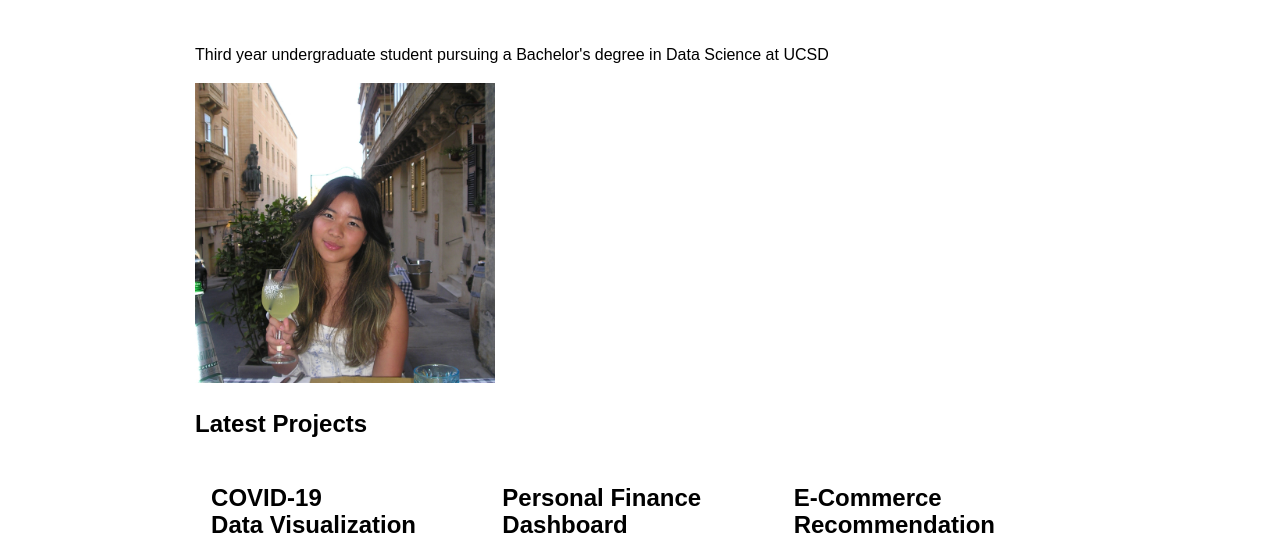
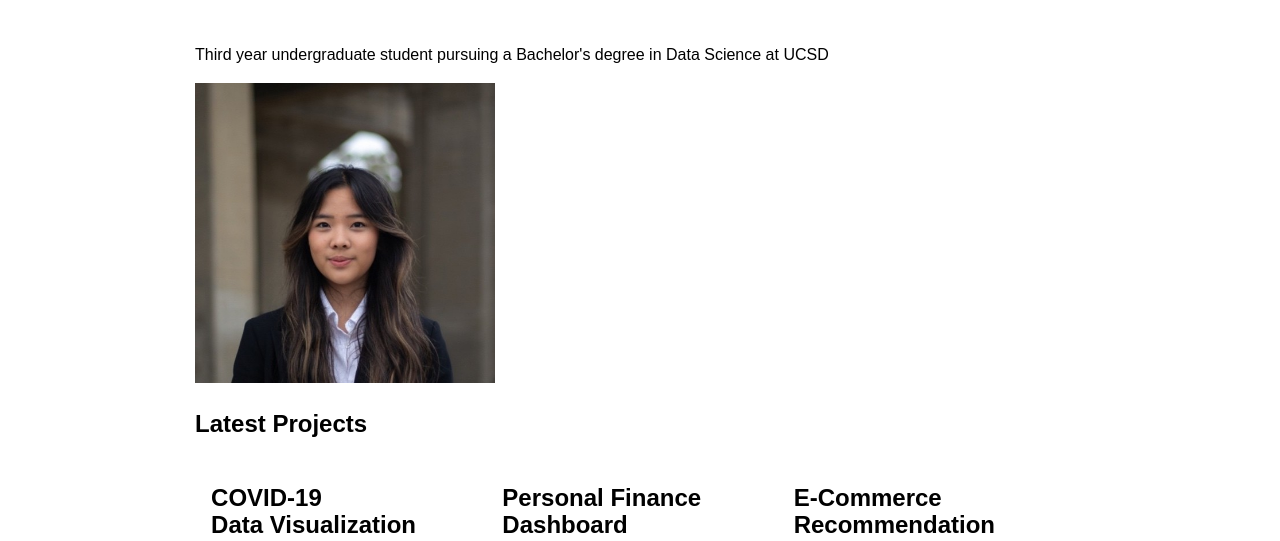
Before and after one commit to hanajuliatj/portfolio, a website with bundled scripts: page index.html in a window 1280 px wide. Shown: the part 237-778 px from the top of the page. Built offline with nearby package versions, Linux system fonts and the light colour scheme; no server answers.

Commit message:
Updated headshot

```diff
--- a/index.html
+++ b/index.html
@@ -11,7 +11,7 @@
 <body>
     <h1>Hana Tjendrawasi</h1>
     <p>Third year undergraduate student pursuing a Bachelor's degree in Data Science at UCSD</p>
-    <img src="images/P1010406.JPG" alt="My photo" width="300"/>
+    <img src="images/headshot.jpeg" alt="My photo" width="300"/>
     <h2>Latest Projects</h2>
     <div class="projects">
     <!-- Dynamically added projects will appear here -->
```
Also changed, not shown: images/headshot.jpeg (added).
